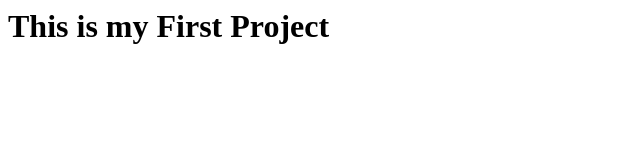
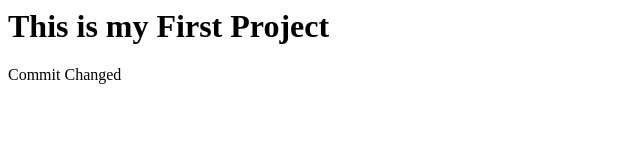
Before and after one commit to Sanivaaram/MyProject, a plain HTML site: page index.html in a window 1280 px wide. Shown: the whole page, without its empty margins (0-640 px from the left). Drawn offline with Linux system fonts and the light colour scheme.

Commit message:
Update index.html in s1

```diff
--- a/index.html
+++ b/index.html
@@ -4,5 +4,6 @@
   </head>
   <body>
     <h1>This is my First Project</h1>
+    <p>Commit Changed</p>
   </body>
 </html>
```
